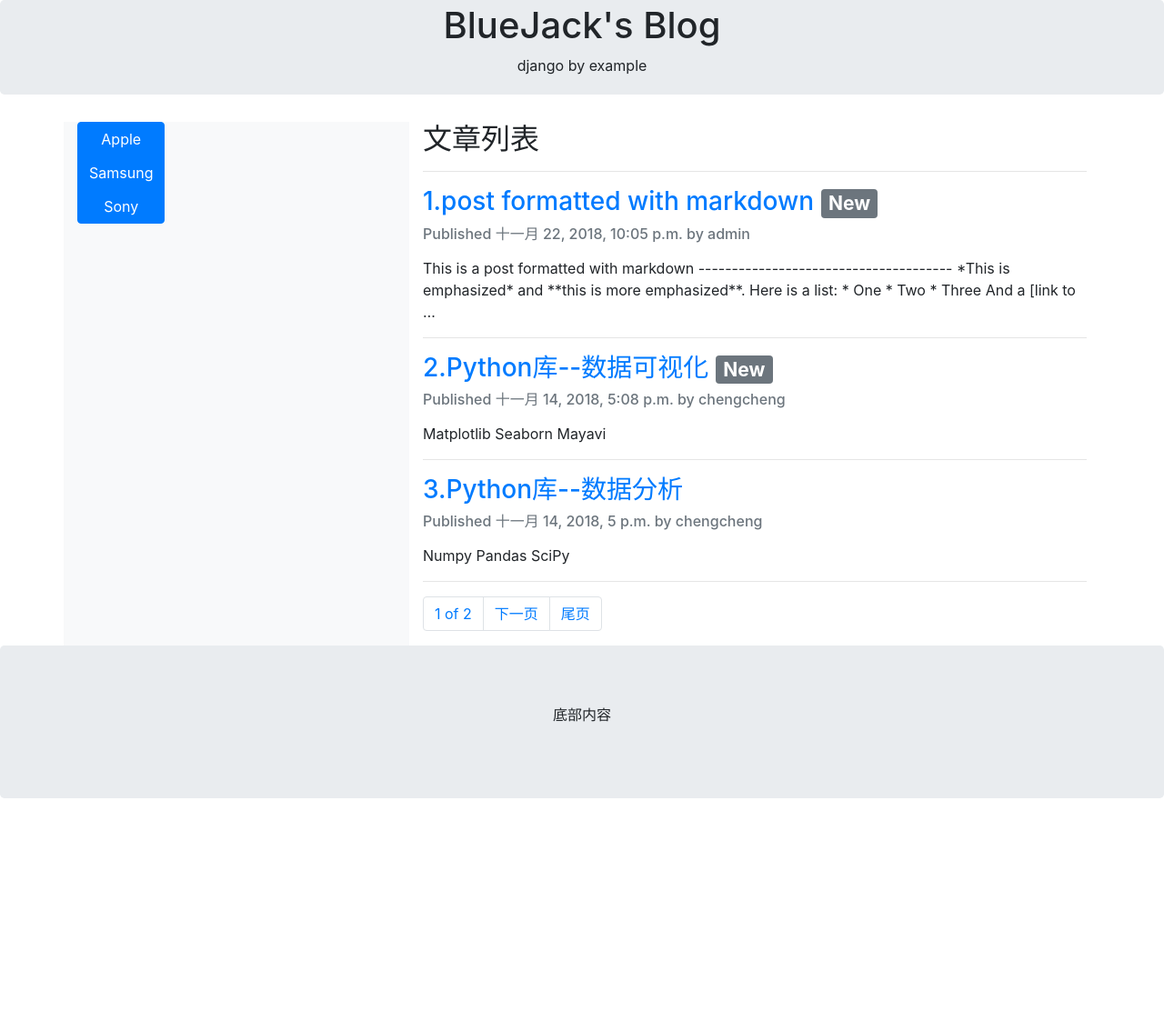
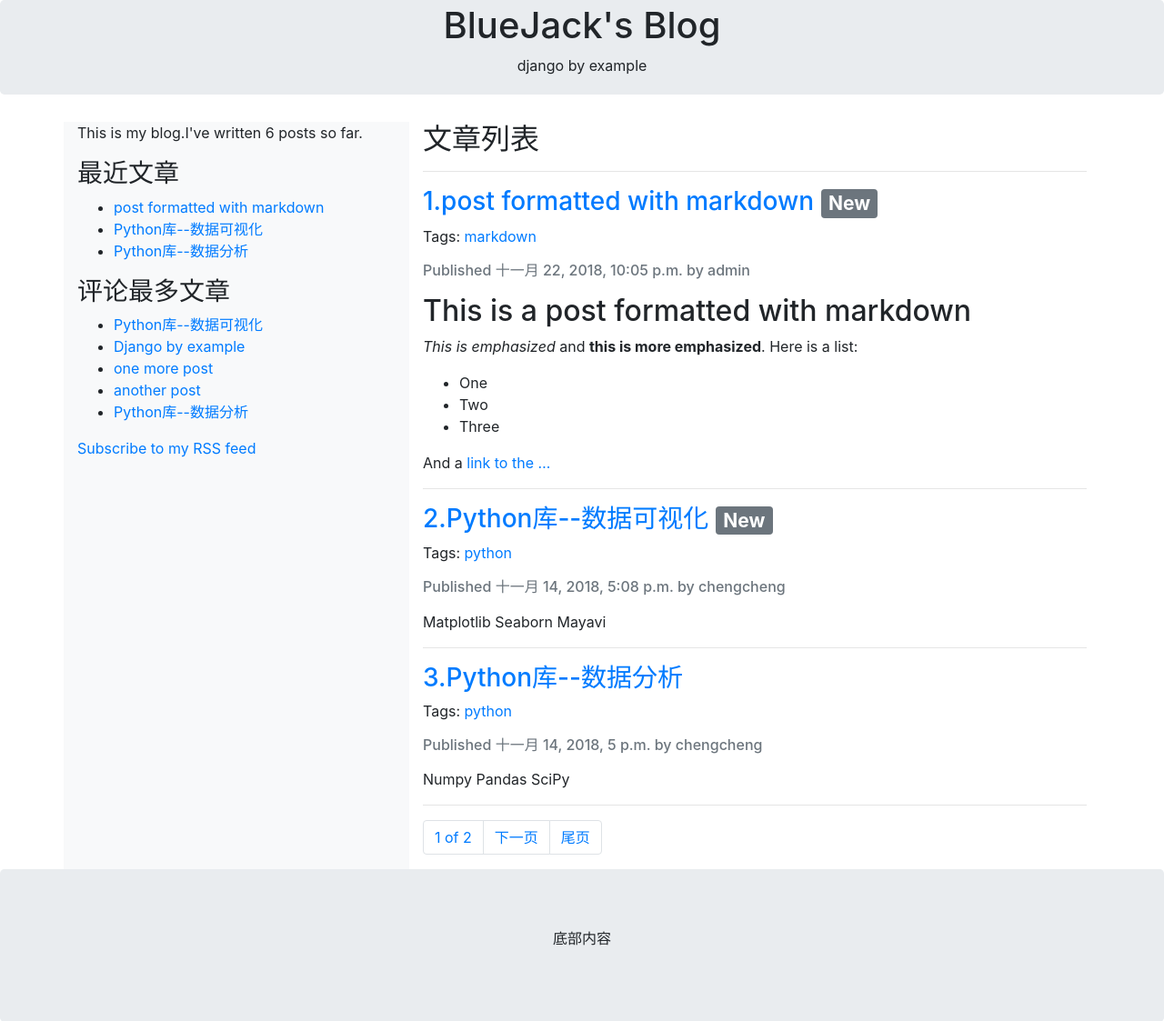
Before and after one commit to bluejack86/django_by_example, a Django app: page /blog/ in a window 1280 px wide. Shown: the top 1123 px of the page at 91% size. Before the commit the page ends 878 px from the top, so only its background shows below. Run offline with Django 3.2, Linux system fonts and the light colour scheme; data comes from the database, SQL or seed files in the repository; both versions use the stored data as it was after the commit; some libraries are stand-ins or nearby versions.

Commit message:
blog扩展功能

```diff
--- a/blog/models.py
+++ b/blog/models.py
@@ -5,9 +5,9 @@ from django.urls import reverse
 from taggit.managers import TaggableManager
 
 
-# class PublishedManager(models.Manager):
-#     def get_queryset(self):
-#         return super(PublishedManager, self).get_queryset().filter(status='published')
+class PublishedManager(models.Manager):
+    def get_queryset(self):
+        return super(PublishedManager, self).get_queryset().filter(status='published')
 
 
 class Post(models.Model):
@@ -21,7 +21,8 @@ class Post(models.Model):
     updated = models.DateTimeField(auto_now=True)
     status = models.CharField(max_length=10, choices=STATUS_CHOICES, default='draft')
     tags = TaggableManager()
-    # published = PublishedManager()
+    objects = models.Manager()
+    published = PublishedManager()
 
     class Meta:
         ordering = ('-publish',)
--- a/blog/templates/blog/base.html
+++ b/blog/templates/blog/base.html
@@ -1,3 +1,4 @@
+{% load blog_tags %}
 {% load static %}
 <!DOCTYPE html>
 <html>
@@ -18,11 +19,19 @@
 <div class="container" style="margin-top:30px">
       <div class="row">
         <div class="col-sm-4 bg-light">
-          <div class="btn-group-vertical">
-            <button type="button" class="btn btn-primary">Apple</button>
-            <button type="button" class="btn btn-primary">Samsung</button>
-            <button type="button" class="btn btn-primary">Sony</button>
-          </div>
+          <p>This is my blog.I've written {% total_posts %} posts so far.</p>
+          <h3>最近文章</h3>
+          {% show_latest_posts 3 %}
+          <h3>评论最多文章</h3>
+          {% get_most_commented_posts as most_commented_posts %}
+          <ul>
+          {% for post in most_commented_posts %}
+              <li>
+                  <a href="{{post.get_absolute_url}}">{{post.title}}</a>
+              </li>
+          {% endfor %}
+          </ul>
+          <p><a href='{% url "blog:post_feed" %}'>Subscribe to my RSS feed</a></p>
         </div>
         <div class="col-sm-8">
           {% block content %}{% endblock %}
--- /dev/null
+++ b/blog/templates/blog/latest_posts.html
@@ -0,0 +1,7 @@
+<ul>
+    {% for post in latest_posts %}
+    <li>
+        <a href="{{post.get_absolute_url}}">{{post.title}}</a>
+    </li>
+    {% endfor %}
+</ul>
--- a/blog/templates/blog/post_list.html
+++ b/blog/templates/blog/post_list.html
@@ -1,9 +1,21 @@
 {% extends "blog/base.html" %}
+{% load blog_tags %}
 
 {% block title %}My Blog{% endblock %}
 
+{% block left_content %}
+<p>
+    Tags:
+
+</p>
+{% endblock %}
+
 {% block content %}
-    <h2>文章列表</h2><hr>
+    {% if tag %}
+        <h2>文章列表(tagged with "{{tag.name}}")</h2>
+    {% else %}
+        <h2>文章列表</h2><hr>
+    {% endif %}
     {% for post in object_list %}
         <h3>
             <a href="{{ post.get_absolute_url }}">
@@ -13,11 +25,17 @@
             <span class="badge badge-secondary">New</span>
         {% endif %}
         </h3>
+        <p>Tags:
+        {% for tag in post.tags.all %}
+            <a href="{% url 'blog:list_by_tag' tag.slug %}">{{tag.name}}</a>
+            {% if not forloop.last %},{% endif %}
+        {% endfor %}
+        </p>
         <h6 class="text-muted">
             Published {{ post.publish }} by {{ post.author }}
         </h6>
         <p class="text-dark">
-            {{ post.body|truncatewords:30|linebreaks }}
+            {{ post.body|markdown|truncatewords:30 }}
         </p><hr>
     {% endfor %}
     {% include 'blog/pagination.html' %}
--- /dev/null
+++ b/blog/templatetags/blog_tags.py
@@ -0,0 +1,28 @@
+from django import template
+from ..models import Post
+from django.db.models import Count
+from django.utils.safestring import mark_safe
+import markdown
+
+register = template.Library()
+
+
+@register.simple_tag
+def total_posts():
+    return Post.published.count()
+
+
+@register.inclusion_tag('blog/latest_posts.html')
+def show_latest_posts(count=5):
+    latest_posts = Post.published.order_by('-publish')[:count]
+    return {'latest_posts': latest_posts}
+
+
+@register.simple_tag
+def get_most_commented_posts(count=5):
+    return Post.published.annotate(total_comments=Count('comments')).order_by('-total_comments')[:count]
+
+
+@register.filter(name='markdown')
+def markdown_format(text):
+    return mark_safe(markdown.markdown(text))
--- a/blog/urls.py
+++ b/blog/urls.py
@@ -1,10 +1,13 @@
 from django.urls import path
 from . import views
+from .feeds import LastestPostFeed
 
 app_name = 'blog'
 urlpatterns = [
     # path('', views.ListView.as_view(), name='list'),
     path('', views.post_list, name='list'),
+    path('tag/<slug:tag_slug>/', views.post_list, name='list_by_tag'),
     path('<int:pk>/', views.post_detail, name='detail'),
     path('<int:pk>/share/', views.post_share, name='share'),
+    path('feed/', LastestPostFeed(), name='post_feed'),
 ]
--- a/blog/views.py
+++ b/blog/views.py
@@ -5,11 +5,14 @@ from django.shortcuts import get_object_or_404, render
 from django.core.mail import send_mail
 from django.core.paginator import Paginator, PageNotAnInteger, EmptyPage
 from taggit.models import Tag
+from django.db.models import Count
 
 
 class ListView(generic.ListView):
     queryset = Post.objects.filter(status='published')
     paginate_by = 3
+
+
 # default:
 # context = {
 #                 'paginator': paginator,
@@ -20,8 +23,12 @@ class ListView(generic.ListView):
 # template_name = '<app name>/<model name>_list.html'
 
 
-def post_list(request):
-    posts = Post.objects.filter(status='published')
+def post_list(request, tag_slug=None):
+    posts = Post.published.all()
+    tag = None
+    if tag_slug:
+        tag = get_object_or_404(Tag, slug=tag_slug)
+        posts = posts.filter(tags__in=[tag])
     paginator = Paginator(posts, 3)
     page_id = request.GET.get('page')
     try:
@@ -30,7 +37,7 @@ def post_list(request):
         page = paginator.page(1)
     except EmptyPage:
         page = paginator.page(paginator.num_pages)
-    context = {'object_list': page, 'page_obj': page}
+    context = {'object_list': page, 'page_obj': page, 'tag': tag}
     return render(request, 'blog/post_list.html', context=context)
 
 
@@ -46,8 +53,12 @@ def post_detail(request, pk):
             new_comment.save()
     else:
         comment_form = CommentForm()
-    return render(request, 'blog/post_detail.html',
-                  {'post': post, 'comments': comments, 'new_comment': new_comment, 'comment_form': comment_form})
+    post_tags_ids = post.tags.values_list('id', flat=True)
+    similar_tags = Post.published.filter(tags__in=post_tags_ids).exclude(id=post.id)
+    similar_posts = similar_tags.annotate(same_tags=Count('tags')).order_by('-same_tags', '-publish')[:4]
+    context = {'post': post, 'comments': comments, 'new_comment': new_comment, 'comment_form': comment_form,
+               'similar_posts': similar_posts}
+    return render(request, 'blog/post_detail.html', context=context)
 
 
 def post_share(request, pk):
--- a/mysite/settings.py
+++ b/mysite/settings.py
@@ -27,7 +27,7 @@ DEBUG = True
 
 ALLOWED_HOSTS = []
 
-
+SITE_ID = 1
 # Application definition
 
 INSTALLED_APPS = [
@@ -37,6 +37,8 @@ INSTALLED_APPS = [
     'django.contrib.sessions',
     'django.contrib.messages',
     'django.contrib.staticfiles',
+    'django.contrib.sites',
+    'django.contrib.sitemaps',
     'blog',
     'taggit',
 ]
--- a/mysite/urls.py
+++ b/mysite/urls.py
@@ -15,8 +15,12 @@ Including another URLconf
 """
 from django.contrib import admin
 from django.urls import path, include
+from django.contrib.sitemaps.views import sitemap
+from blog.sitemaps import PostSitemap
 
+sitemaps = {'posts': PostSitemap, }
 urlpatterns = [
     path('blog/', include('blog.urls')),
     path('admin/', admin.site.urls),
+    path('sitemap.xml', sitemap, {'sitemaps': sitemaps}, name='django.contrib.sitemaps.views.sitemap'),
 ]
```
Also changed, not shown: blog/feeds.py (added, +18 -0 lines), blog/sitemaps.py (added, +13 -0 lines), blog/templates/blog/post_detail.html (+15 -11 lines), blog/templatetags/__init__.py (added), db.sqlite3.
